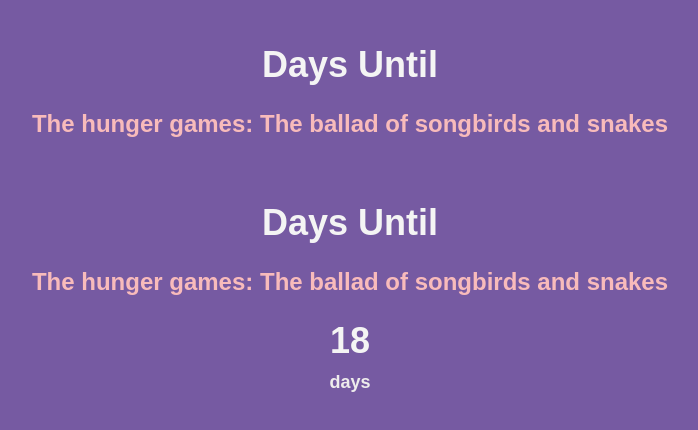
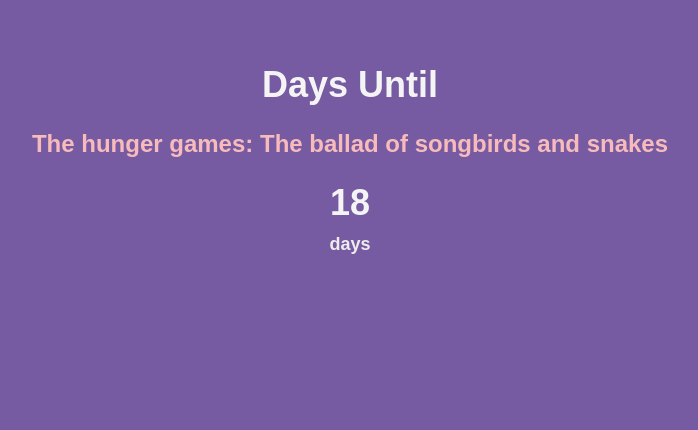
Before and after one commit to KaroGil/daysUntilDate, a React (Create React App) app: page / in a window 1280 px wide. Shown: the top 430 px of the page, without its empty margins (290-988 px from the left). Built offline with nearby package versions, Linux system fonts and the light colour scheme.

Commit message:
remove dobble heading

```diff
--- a/src/App.js
+++ b/src/App.js
@@ -2,11 +2,8 @@
 import { DaysUntil } from './components/DaysUntil';
 
 function App() {
-  const movie = "The hunger games: The ballad of songbirds and snakes"
   return (
     <div className="App">
-      <h1>Days Until</h1>
-      <h2>{movie}</h2>
        <DaysUntil date="2023-11-16" />
     </div>
   );
```
